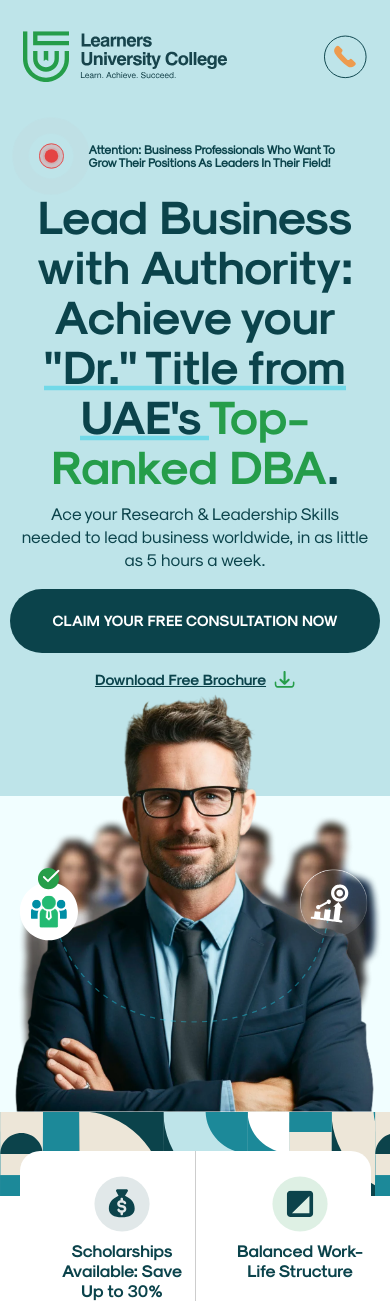
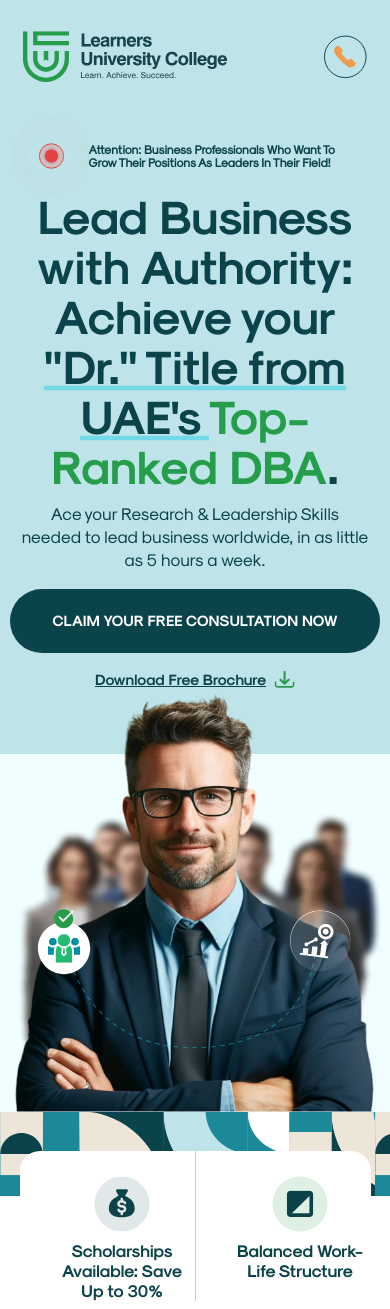
Before and after one commit to SHAFINSHAMUHAMMED/ssm-DBA-lp, a React (Vite) app: page / in a window 390 px wide. Shown: the top 1309 px of the page. Built offline with nearby package versions, Linux system fonts and the light colour scheme.

Commit message:
26/12/23

```diff
--- a/src/components/Hero/hero.css
+++ b/src/components/Hero/hero.css
@@ -54,7 +54,7 @@ width: 550px;
 display: flex;
 flex-direction: column;
 justify-content: flex-end;
-margin-bottom: 70px;
+margin-bottom: 50px;
 }
 
 .sub-heading {
@@ -144,7 +144,7 @@ margin-bottom: 70px;
   flex-direction: column;
 justify-content: flex-end;
   background-image: url('../../assets/hero-bg.webp');
-  background-position-y:310px  ;
+  background-position-y:176px  ;
   background-position-x: -30px;
   background-size: 675px 588px;
   background-repeat: no-repeat;
@@ -207,6 +207,7 @@ justify-content: flex-end;
 
 .hero-sub {
   max-width: 100%;
+  width: 100%;
   flex-direction: column;
   justify-content: center;
 
@@ -257,14 +258,13 @@ margin: auto;
 
 .hero-right {
   width:100%;
- background-image: none;
   position: relative;
   z-index: 5;
 
 }
 .hero-right::after {
   background-image: url('../../assets/hero-bg-mob.webp');
-  background-position-y: 0 ;
+  background-position-y: 40px ;
   background-position-x: center;
   background-size:contain ;
   background-repeat: no-repeat;
@@ -363,11 +363,7 @@ width: 100%;
 }
 
 .hero-right::after {
-  background-size:100% 100% ;
-  background-position: bottom;
-  content: '';
-  width: 100%;
-  height: 75%;
+  height: 85%;
 }
 .hero-right img {
   width: 100%;
@@ -376,9 +372,9 @@ width: 100%;
 
 .hero-icons-main {
   position: absolute;
-  width: 100%;
-  bottom: 20%;
-  left: 0%;
+  width: 90%;
+  bottom: 10%;
+  left: 5%;
 }
 
 
```
